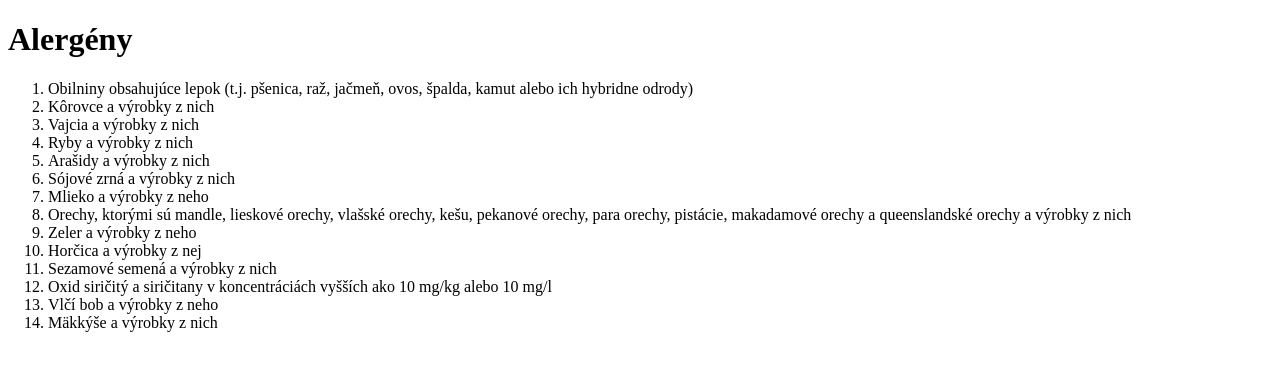
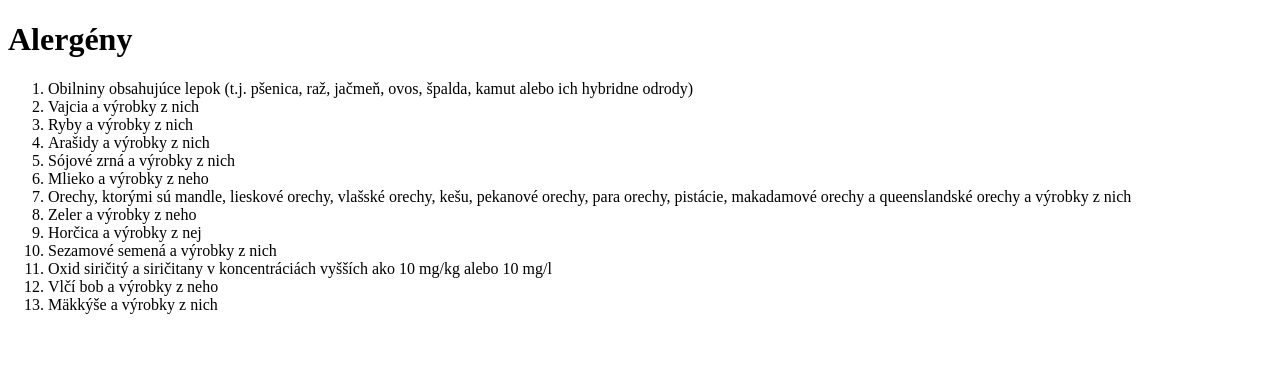
Before and after one commit to Mirek321/IT-Pizza-Web, a PHP site: page /alergeny.php in a window 1280 px wide. Shown: the top 371 px of the page. Run offline with PHP 8.4, Linux system fonts and the light colour scheme.

Commit message:
Odstranil som Lines

```diff
--- a/alergeny.php
+++ b/alergeny.php
@@ -8,7 +8,6 @@
   <h1>Alergény</h1>
   <ol>
 	<li>Obilniny obsahujúce lepok (t.j. pšenica, raž, jačmeň, ovos, špalda, kamut alebo ich hybridne odrody)</li>
-	<li>Kôrovce a výrobky z nich</li>
 	<li>Vajcia a výrobky z nich</li>
 	<li>Ryby a výrobky z nich</li>
 	<li>Arašidy a výrobky z nich</li>
```
